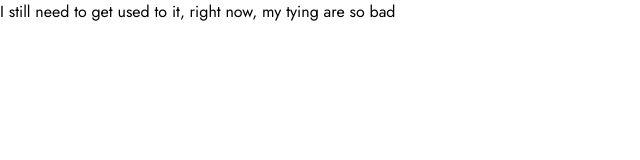
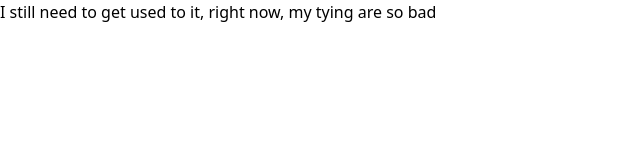
Before and after one commit to chadjaa-sofiane/frontend-mentor-feedback-app, a Next.js app: page / in a window 1280 px wide. Shown: the top 160 px of the page, without its empty margins (0-640 px from the left). Built offline with nearby package versions, Linux system fonts and the light colour scheme.

Commit message:
add the colors and the fonts families.

```diff
--- a/src/app/layout.tsx
+++ b/src/app/layout.tsx
@@ -1,7 +1,11 @@
 import "./globals.css";
 import { Jost } from "next/font/google";
 
-const inter = Jost({ subsets: ["latin"] });
+const jost = Jost({
+  subsets: ["latin"],
+  weight: ["400", "600", "700"],
+  variable: '--font-jost'
+});
 
 export const metadata = {
   title: "Create Next App",
@@ -15,7 +19,7 @@ export default function RootLayout({
 }) {
   return (
     <html lang="en">
-      <body className={`${inter.className} w-full h-screen`}>{children}</body>
+      <body className={`${jost.variable} w-full h-screen`}>{children}</body>
     </html>
   );
 }
--- a/tailwind.config.js
+++ b/tailwind.config.js
@@ -1,18 +1,38 @@
 /** @type {import('tailwindcss').Config} */
 module.exports = {
   content: [
-    './src/pages/**/*.{js,ts,jsx,tsx,mdx}',
-    './src/components/**/*.{js,ts,jsx,tsx,mdx}',
-    './src/app/**/*.{js,ts,jsx,tsx,mdx}',
+    "./src/pages/**/*.{js,ts,jsx,tsx,mdx}",
+    "./src/components/**/*.{js,ts,jsx,tsx,mdx}",
+    "./src/app/**/*.{js,ts,jsx,tsx,mdx}",
   ],
   theme: {
     extend: {
       backgroundImage: {
-        'gradient-radial': 'radial-gradient(var(--tw-gradient-stops))',
-        'gradient-conic':
-          'conic-gradient(from 180deg at 50% 50%, var(--tw-gradient-stops))',
+        "gradient-radial": "radial-gradient(var(--tw-gradient-stops))",
+        "gradient-conic":
+          "conic-gradient(from 180deg at 50% 50%, var(--tw-gradient-stops))",
       },
+    },
+    colors: {
+      white: "#FFF",
+      primary: {
+        100: "#62BCFA",
+        200: "#AD1FEA",
+        300: "#4661E6",
+      },
+      secondary: {
+        100: "#647196",
+        200: "#3A4374",
+        300: "#373F68",
+      },
+      natural: {
+        300: "#D73737",
+        200: "#E98888",
+      },
+    },
+    fontFamily: {
+      primary: "var(--font-jost)",
     },
   },
   plugins: [],
-}
+};
```
